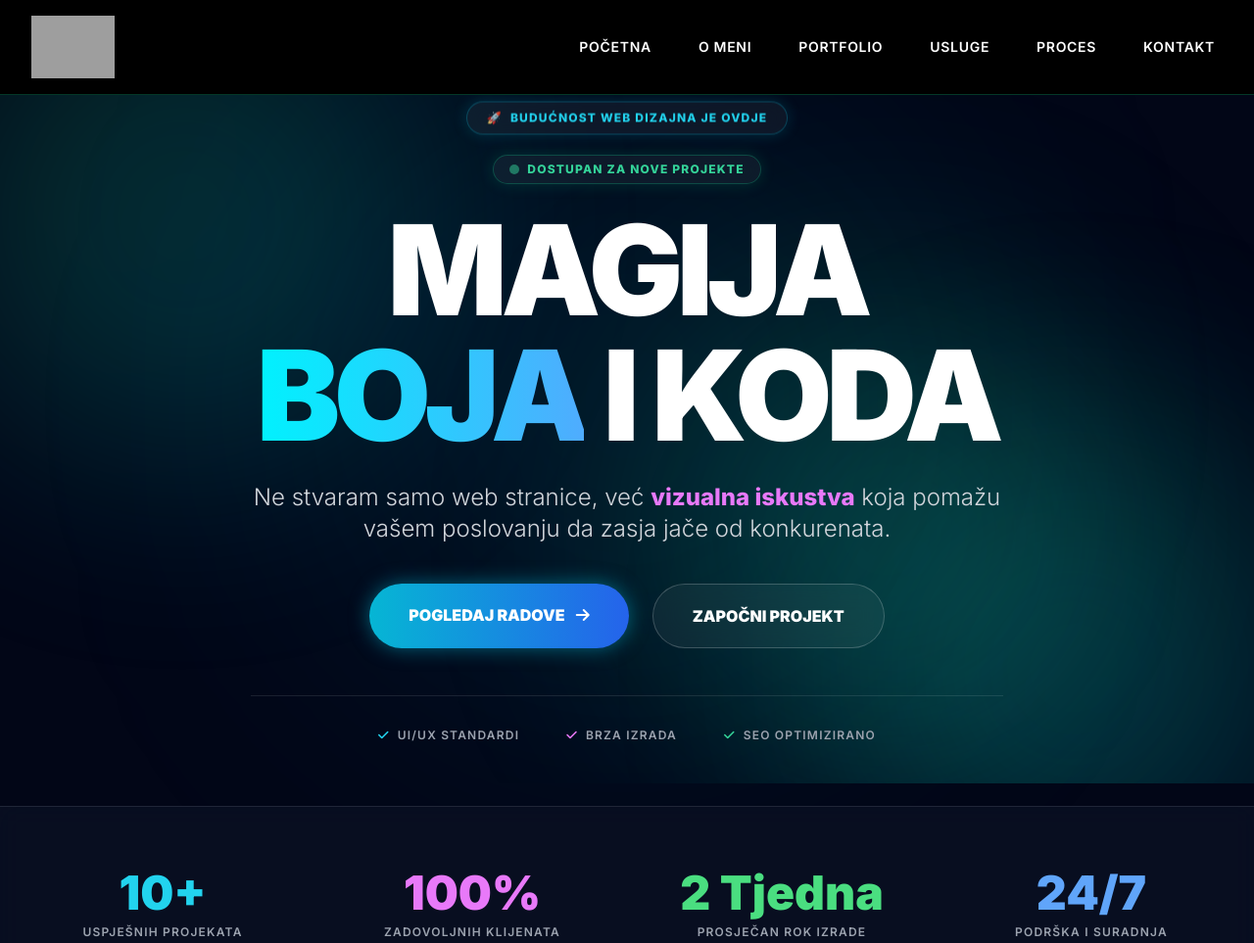
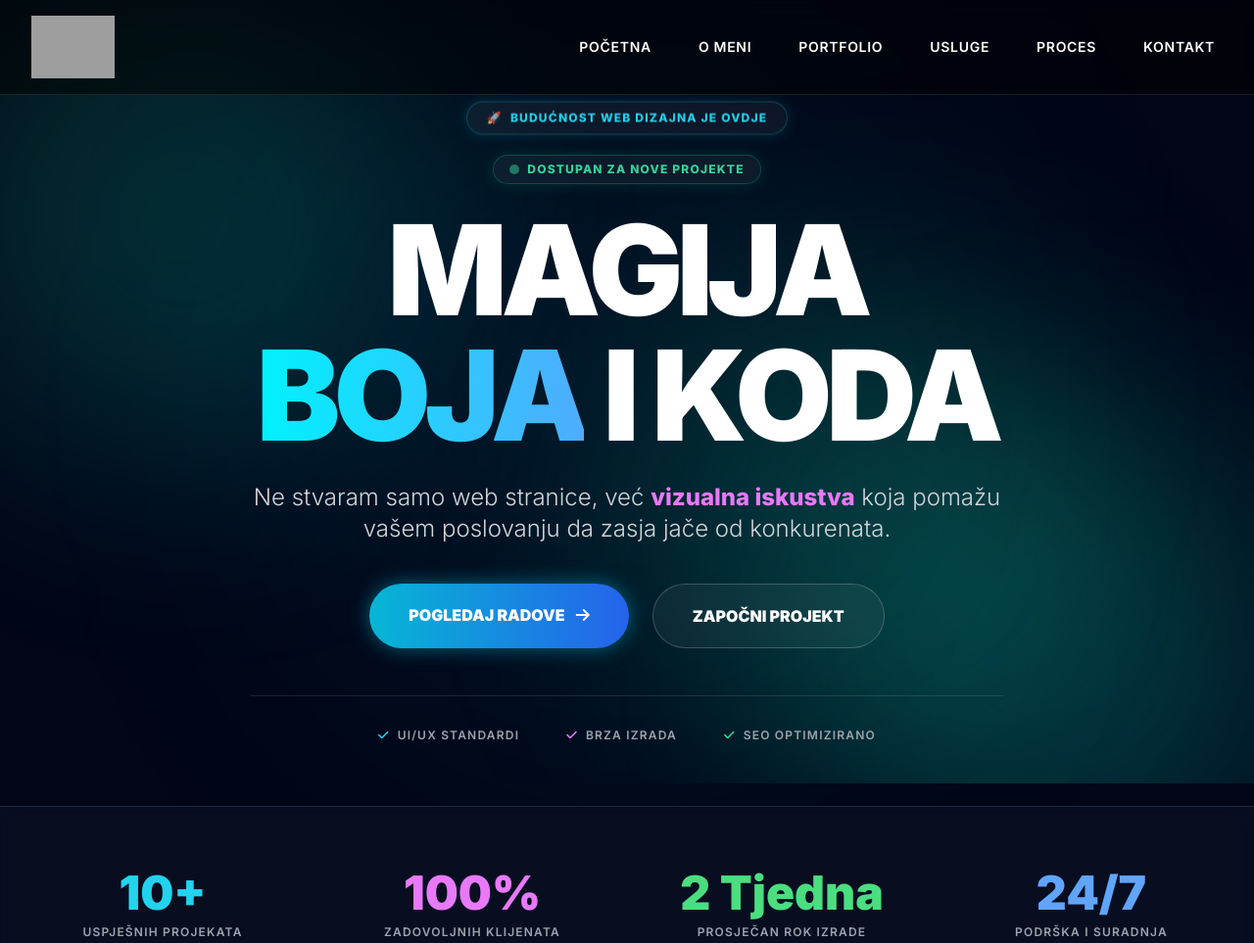
Before and after one commit to mikedesignua/mikedesign, a plain HTML site: page index.html in a window 1280 px wide. Shown: the top 963 px of the page at 98% size. Drawn offline with nearby package versions, Linux system fonts and the light colour scheme; grey boxes are pictures that could not be loaded.

Commit message:
Add files via upload

```diff
--- a/index.html
+++ b/index.html
@@ -70,8 +70,8 @@
         <div class="blob bg-cyan-500 top-[30%] right-[10%] opacity-20"></div>
     </div>
 
-    <!-- Navigation Header (Black background + thin bottom line) -->
-    <nav class="fixed top-0 w-full z-[100] bg-black border-b border-emerald-500/30">
+    <!-- Navigation Header (Transparent frosted glass background) -->
+    <nav class="fixed top-0 w-full z-[100] bg-black/50 backdrop-blur-md border-b border-white/10">
         <div class="max-w-7xl mx-auto px-4 sm:px-6 lg:px-8">
             <div class="flex items-center justify-between h-24">
                 <!-- Header Logo Image -->
```
